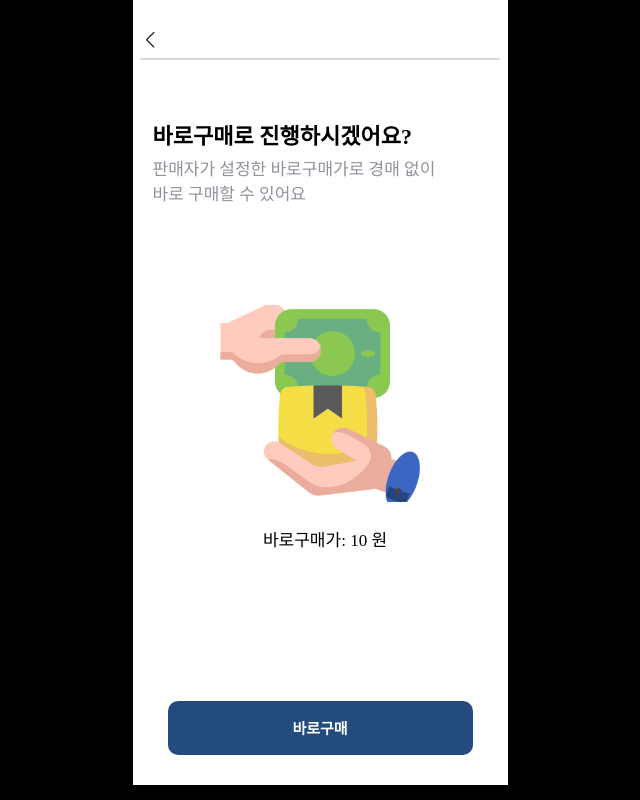
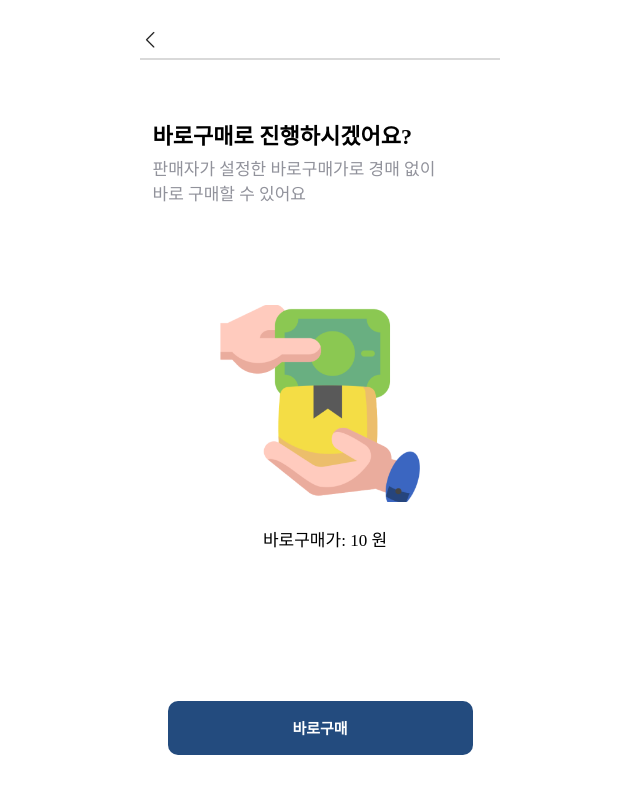
Before and after one commit to Lucy-cau/lucy_ver_1, a Django app: template product/templates/confirm_purchase.html in a window 1280 px wide. Shown: the whole page, without its empty margins (320-960 px from the left). Run offline with Django 4.2, Linux system fonts and the light colour scheme; the template is opened without the code that fills it: most values are stand-ins (such as "Sample title", 1, 10 or a date in 2020); some web fonts are replaced.

Commit message:
:lipstick: 배경색 모조리 변경

```diff
--- a/product/templates/confirm_purchase.html
+++ b/product/templates/confirm_purchase.html
@@ -3,7 +3,7 @@
 	{% load static %}
 	<head>
 		<meta charset="UTF-8" />
-		<link rel="stylesheet" href="{% static 'css/confirm_purchase.css' %}" />
+		<link rel="stylesheet" href="{% static 'css/confirm_purchase.css' %}?after" />
 	</head>
 	<body>
 		<!-- header -->
--- a/product/templates/splash.html
+++ b/product/templates/splash.html
@@ -3,7 +3,7 @@
 	{% load static %}
 	<head>
 		<meta charset="UTF-8" />
-		<link rel="stylesheet" href="{% static 'css/splash.css' %}" />
+		<link rel="stylesheet" href="{% static 'css/splash.css' %}?after" />
 	</head>
 	<body>
 		<div class="titledom">
--- a/static/css/bid.css
+++ b/static/css/bid.css
@@ -11,7 +11,7 @@ body {
 }
 
 html {
-	background-color: #000000;
+	background-color: #ffffff;
 	display: flex;
 	justify-content: center;
 }
--- a/static/css/buy_locker_check.css
+++ b/static/css/buy_locker_check.css
@@ -11,7 +11,7 @@ body {
 }
 
 html {
-	background-color: #000000;
+	background-color: #ffffff;
 	display: flex;
 	justify-content: center;
 }
--- a/static/css/confirm_purchase.css
+++ b/static/css/confirm_purchase.css
@@ -11,7 +11,7 @@ body {
 }
 
 html {
-	background-color: #000000;
+	background-color: #ffffff;
 	display: flex;
 	justify-content: center;
 }
--- a/static/css/detail.css
+++ b/static/css/detail.css
@@ -12,7 +12,7 @@ body {
 }
 
 html {
-	background-color: #000000;
+	background-color: #ffffff;
 	display: flex;
 	justify-content: center;
 }
--- a/static/css/index.css
+++ b/static/css/index.css
@@ -12,7 +12,7 @@ body {
 }
 
 html {
-	background-color: #000000;
+	background-color: #ffffff;
 	display: flex;
 	justify-content: center;
 }
```
